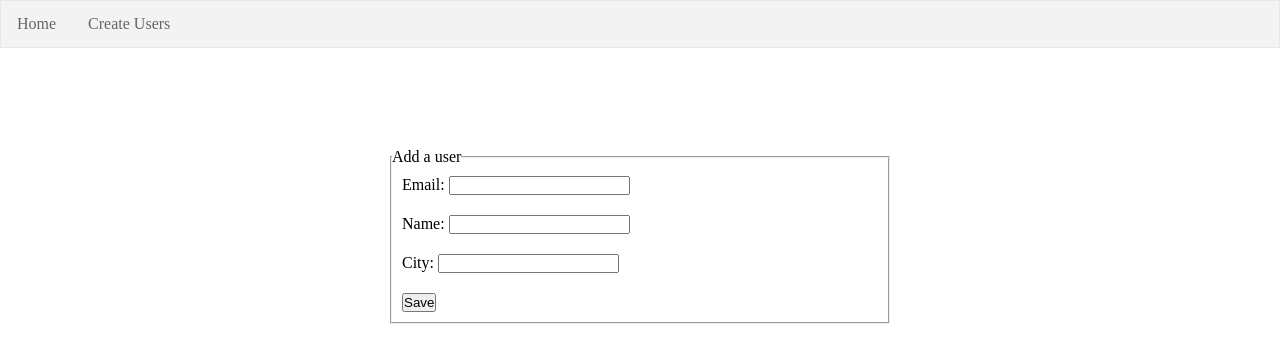
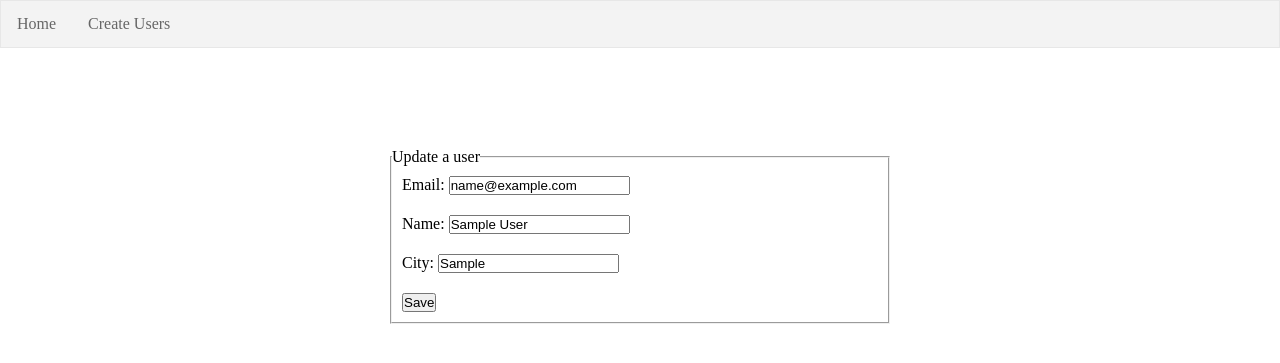
Before and after one commit to Mem2002/BEmobile, a Node server app: page /update/600000000000000000000001 in a window 1280 px wide. Shown: the top 363 px of the page. Run offline with Node 20, Linux system fonts and the light colour scheme; tables that the repository leaves empty hold one stand-in row (values such as "Sample post"); some libraries are stand-ins or nearby versions.

Commit message:
update_postUpdateUser

```diff
--- a/src/controllers/homeController.js
+++ b/src/controllers/homeController.js
@@ -23,7 +23,7 @@ const postCreateUser = async (req, res) => {
   let email = req.body.email;
   let name = req.body.name;
   let city = req.body.city;
-  console.log(">>> email = ", email, "name = ", name, "city = ", city);
+  // console.log(">>> email = ", email, "name = ", name, "city = ", city);
   // c1
   await User.create({
     email: email,
@@ -43,10 +43,12 @@ const postCreateUser = async (req, res) => {
 const getCreatePage = (req, res) => {
   res.render("create.ejs");
 };
-const getUpdatePage = (req, res) => {
+const getUpdatePage = async (req, res) => {
   const userId = req.params.id;
-  console.log(">>> req.params::", req.params, userId)
-  res.render("edit.ejs");
+  // let user = await getUserById(userId);
+  let user = await User.findById(userId).exec();
+  // console.log(">>> req.params::", req.params, userId)
+  res.render("edit.ejs", {userEdit: user});
 };
 
 // const getUpdatePage = async(req, res) =>{
@@ -54,26 +56,31 @@ const getUpdatePage = (req, res) => {
 //   let user = await getUserById(userId);
 //   res.render('edit.ejs', {userEdit: user});
 // }
-// const postCreateUser = async(req,res) =>{
-//   let email = req.body.email;
-//   let name = req.body.myname;
-//   let city = req.body.city;
+const postUpdateUser = async(req,res) =>{
+  let email = req.body.email;
+  let name = req.body.name;
+  let city = req.body.city;
+  let userId = req.body.userId;
 
-//   console.log(">>> email = ", email, 'name = ', name, 'city = ', city)
-//   // c1
-//   await User.create({
-//     email: email,
-//     name: name,
-//     city: city
-//   })
-//   // c2:
-//   //  await User.create({
-//   //   email,
-//   //   name,
-//   //   city
-//   // })
-//   res.send('Created user succeed!')
-// }
+  // console.log(">>> email = ", email, 'name = ', name, 'city = ', city)
+  console.log("")
+  await User.updateOne({_id: userId}, {email: email, name: name, city: city});
+  res.redirect('/');
+  // c1
+  // await User.create({
+  //   email: email,
+  //   name: name,
+  //   city: city,
+  //   userId: userId
+  // })
+  // c2:
+  //  await User.create({
+  //   email,
+  //   name,
+  //   city
+  // })
+  // res.send('Updated user succeed!')
+}
 
 module.exports = {
   //export ra nhiều biến(object)
@@ -83,4 +90,5 @@ module.exports = {
   postCreateUser,
   getCreatePage,
   getUpdatePage,
+  postUpdateUser,
 };
--- a/src/public/css/styles.css
+++ b/src/public/css/styles.css
@@ -47,3 +47,6 @@ ul {
     margin: 10px;
     cursor: pointer;
   }
+  .d-none{
+    display: none;
+  }
--- a/src/routers/web.js
+++ b/src/routers/web.js
@@ -1,5 +1,5 @@
 const express = require("express");
-const { getHomepage, getABC, getHoiDanIT, postCreateUser, getCreatePage, getUpdatePage } = require("../controllers/homeController");
+const { getHomepage, getABC, getHoiDanIT, postCreateUser, getCreatePage, getUpdatePage, postUpdateUser } = require("../controllers/homeController");
 const router = express.Router();
 // router.Method('/route', handler)
 //khai báo route
@@ -15,7 +15,7 @@ router.get("/create", getCreatePage);
 
 router.post('/create-user', postCreateUser);
 
-// router.post('/update-user', postUpdateUser);
+router.post('/update-user', postUpdateUser);
 
 // router.post('/create-user', postDeleteUser);
 // router.post('/create-user', postHandleRemoveUser);
--- a/src/views/edit.ejs
+++ b/src/views/edit.ejs
@@ -12,24 +12,31 @@
         <li><a href="/create">Create Users</a></li>
       </ul>
       <div class="form-add-new">
-        <form action="/create-user" method="POST">
+        <form action="/update-user" method="POST">
             <fieldset>
-                <legend>Add a user</legend>
+                <legend>Update a user</legend>
+
+                <div class="input-group d-none">
+                    <label >Id: </label>
+                    <input type="text" name="userId" value="<%= userEdit.id %>"/>
+                    <!-- server dựa vào name để lấy giá trị -->
+
+                </div>
 
             <div class="input-group">
                 <label >Email: </label>
-                <input type="text" id="emailId" name="email"/>
+                <input type="text" name="email" value="<%= userEdit.email %>"/>
                 <!-- server dựa vào name để lấy giá trị -->
 
             </div>
             <div class="input-group">
                 <label >Name: </label>
-                <input type="text"name="name"/>
+                <input type="text"name="name" value="<%= userEdit.name %>"/>
 
             </div>
             <div class="input-group">
                 <label >City: </label>
-                <input type="text" name="city"/>
+                <input type="text" name="city" value="<%= userEdit.city %>"/>
 
             </div>
             <div>
--- a/src/views/home.ejs
+++ b/src/views/home.ejs
@@ -41,8 +41,8 @@
       <table>
         <tr>
           <th>ID</th>
+          <th>Name</th>
           <th>Email</th>
-          <th>Name</th>
           <th>City</th>
           <th>Actions</th>
         </tr>
```
